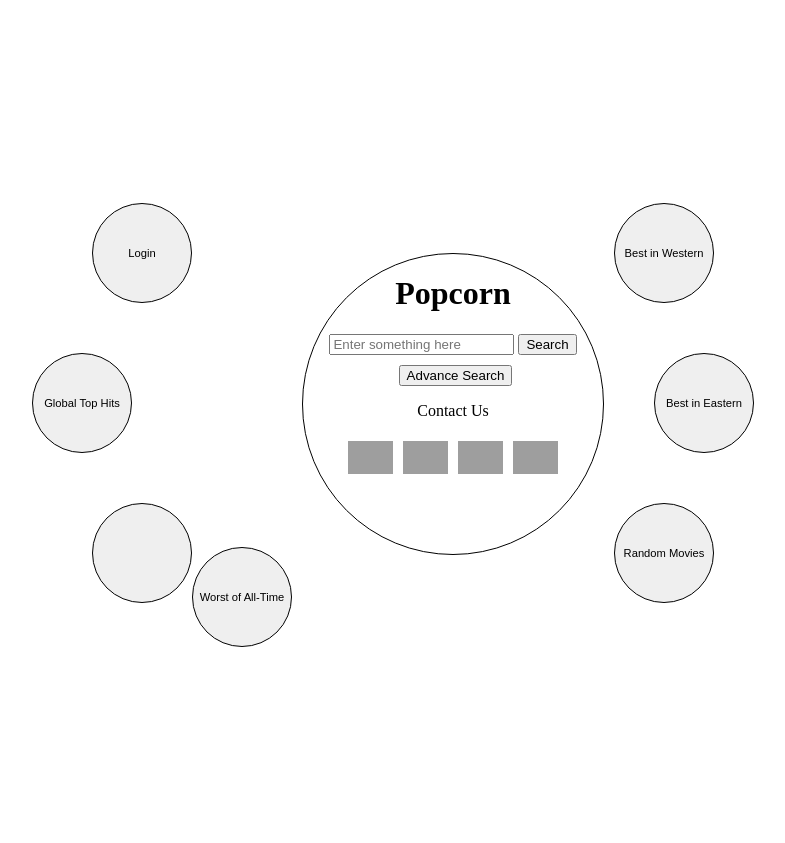
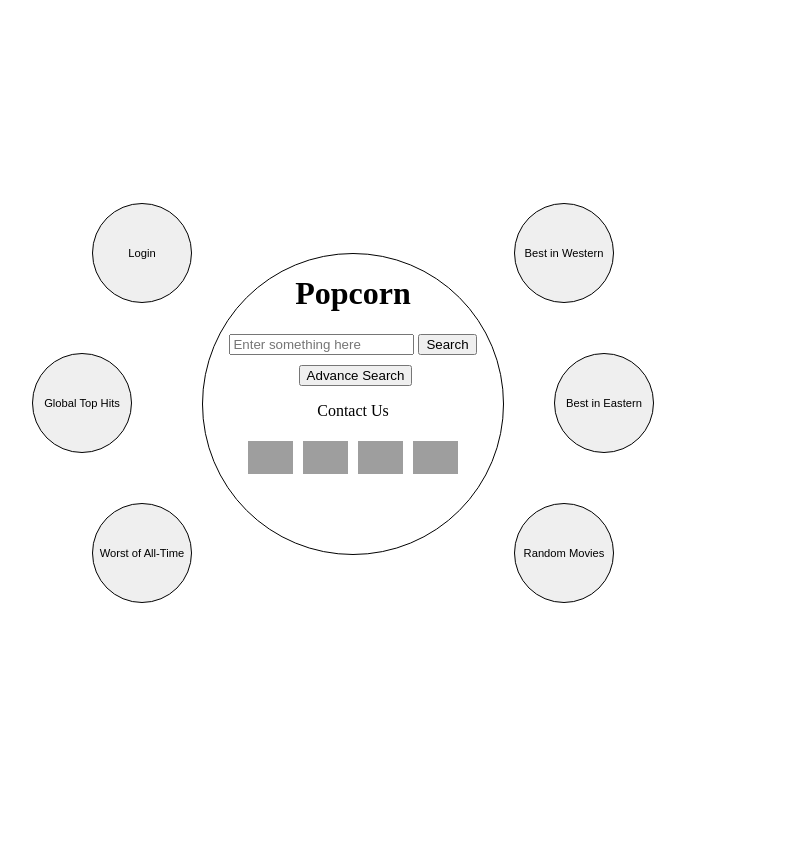
Before and after one commit to HengTan1/Popcorn, a Flask app: page / in a window 1280 px wide. Shown: the top 843 px of the page, without its empty margins (26-811 px from the left). After the commit the page ends 603 px from the top, so only its background shows below. Run offline with Flask 2, Linux system fonts and the light colour scheme; parts of the project's set-up code (start-up, migrations or seed data) failed here and were passed over; grey boxes are pictures that could not be loaded.

Commit message:
Got rid of extra button

```diff
--- a/templates/index.html
+++ b/templates/index.html
@@ -23,7 +23,6 @@
         </div>
         <div class="worst-btn-position">
           <button class="circle-btn" type="button">
-          <button class="circle-btn">
             Worst of All-Time
           </button>
         </div>
```
